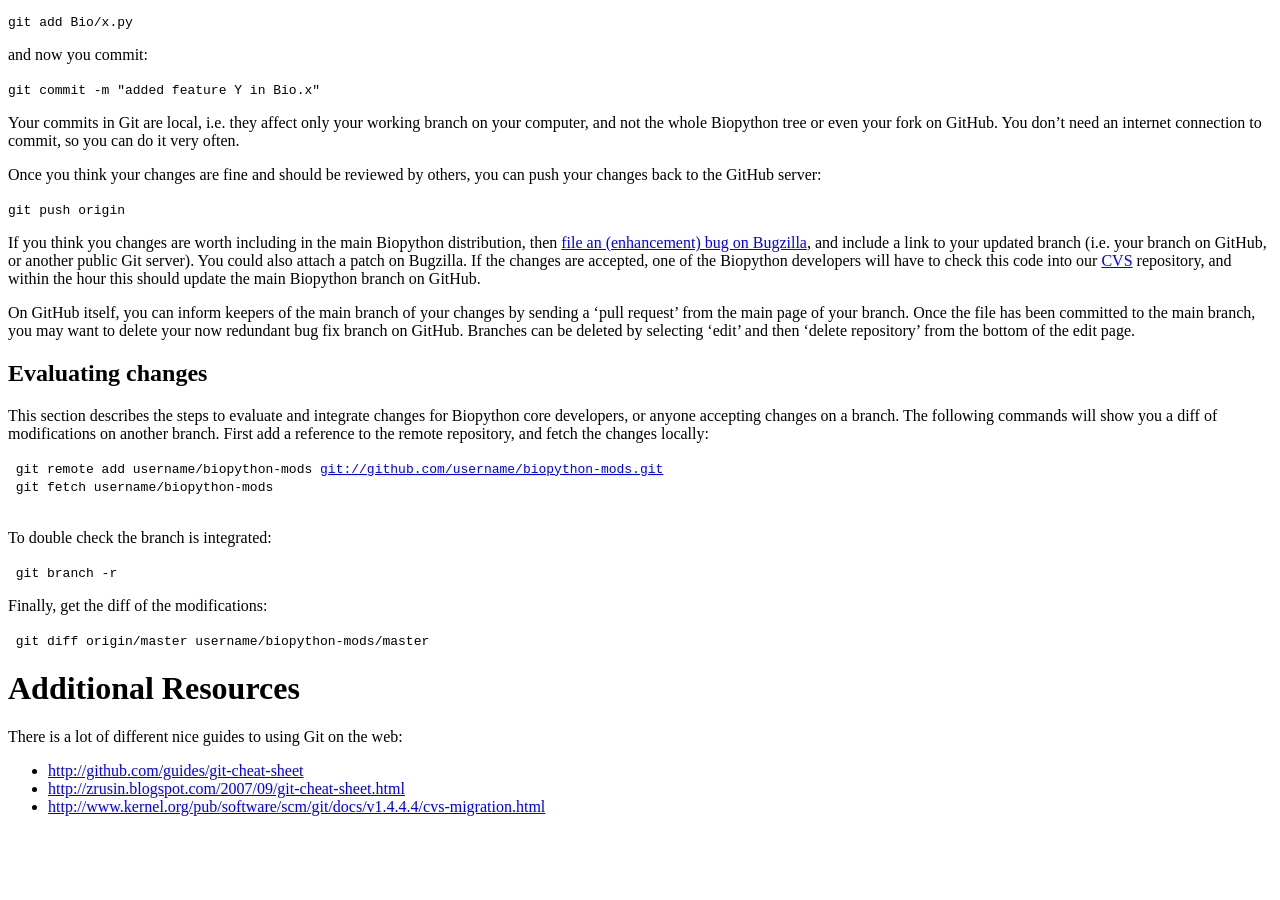
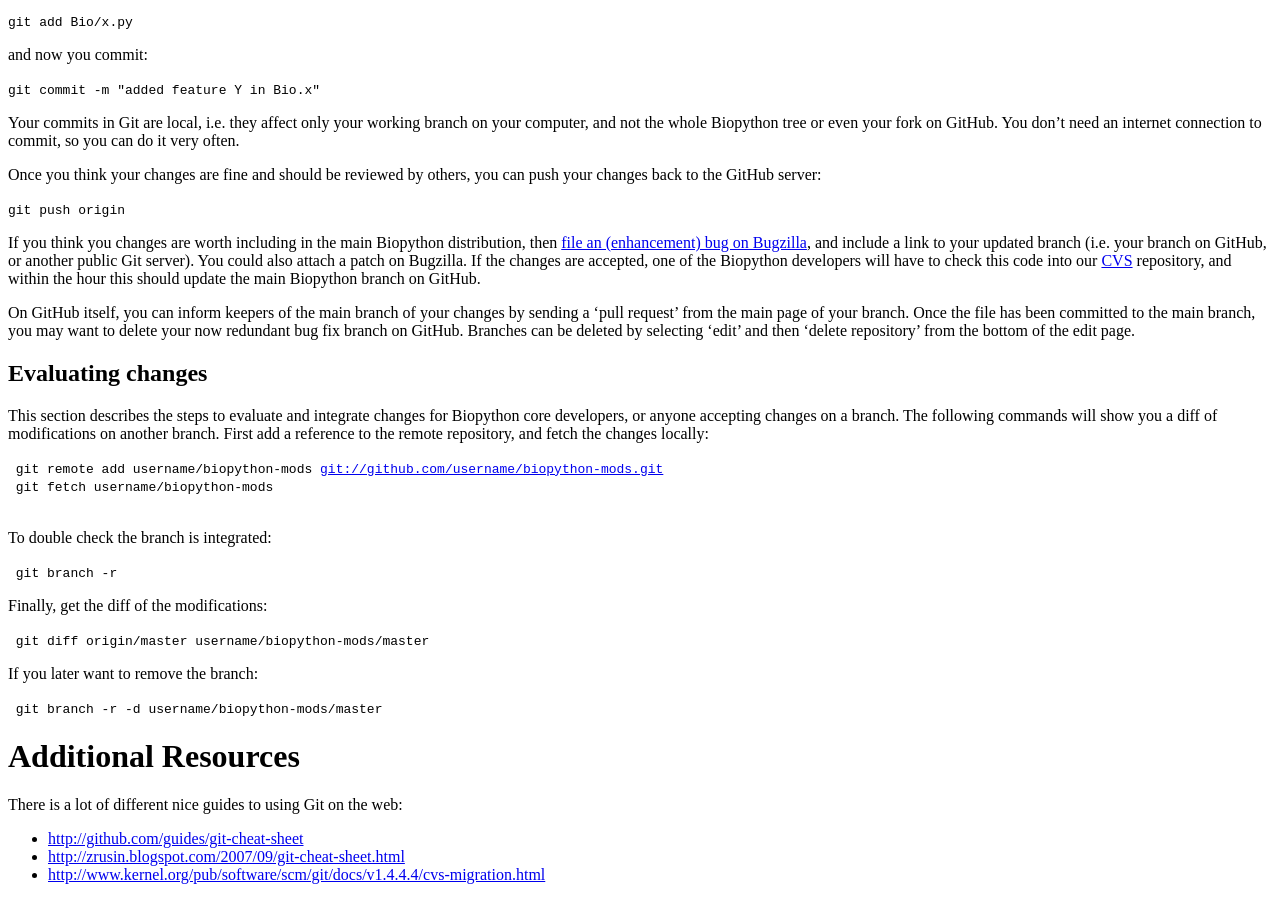
Before and after one commit to biopython/biopython.github.io, a Jekyll site: the page built from wiki/GitMigration.md, in a window 1280 px wide and 900 px high, scrolled down 1959 px. Built offline with Jekyll 4.4.1, drawn with Linux system fonts in a browser that asks for light colours; before the commit the page ends 2791 px from its top, so only the background shows below that.

Commit message:
/* Evaluating changes */

```diff
--- a/wiki/GitMigration.md
+++ b/wiki/GitMigration.md
@@ -213,6 +213,10 @@ Finally, get the diff of the modifications:
 
 ` git diff origin/master username/biopython-mods/master`
 
+If you later want to remove the branch:
+
+` git branch -r -d username/biopython-mods/master`
+
 Additional Resources
 ====================
 
```
Also changed, not shown: 1 other file.
